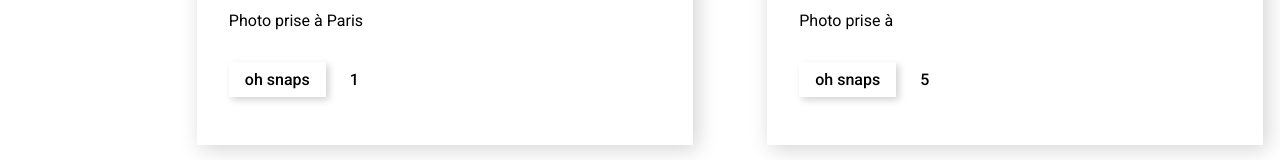
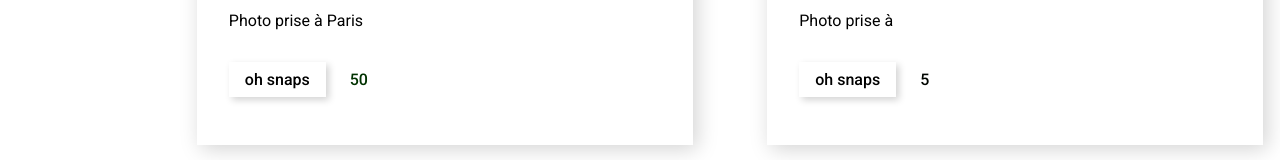
Before and after one commit to marie-lourdes/Site-snapface-Angular, an Angular app: page / in a window 1280 px wide. Shown: the part 715-875 px from the top of the page. Built offline with nearby package versions, Linux system fonts and the light colour scheme.

Commit message:
app-style-dynamic: face-snap.component.html => add style dynamic color rgb green with directive [ngStyle] to span number snaps , the green increase with the number snaps on the event click

```diff
--- a/src/app/app.component.html
+++ b/src/app/app.component.html
@@ -8,9 +8,13 @@
 <!-- * * * * * * * * * * * * * * * * * * * * * * * * * * * * * * * -->
 <!-- INTEGRATION DE LA BALISE DU COMPONENT FaceSnapComponent via son selector app-face-snap dans le component racine AppComponent-->
 <main class="app-main">
+    <!--les style inline en TS sont des objets (comme react.js) donc ts etant une surcouche de javascript:
+        les guillemet des nom de propriété ne sont pas obligatoire sauf les valeurs en string
+        la nomenture du style javascript s applique aussi a Typescript , les propriété doivent etre en camel case pour la clarté du code avec le css et scss-->
     <app-face-snap  *ngFor=" let snap of mySnaps" [faceSnap]="snap" [ngStyle]="{
+        margin: '3%',
         width: '40%',
-        margin: '3%'
+        backgroundColor: 'transparent'
     }"></app-face-snap>
 </main>
 
--- a/src/app/app.component.ts
+++ b/src/app/app.component.ts
@@ -16,7 +16,7 @@ export class AppComponent implements OnInit {
         title: "test titre class",
         description: "description class model",
         createDate: new Date(),
-        snaps: 1,
+        snaps: 50,
         imageUrl: "../../assets/book.jpg",
         location: "Paris"
       },
--- a/src/app/face-snap/face-snap.component.html
+++ b/src/app/face-snap/face-snap.component.html
@@ -10,6 +10,8 @@
     <p>Photo prise à {{faceSnap.location}}</p>
     <p>
        <button (click)="onSnap()">{{buttonText}}</button>
-       <span *ngIf ="faceSnap.snaps > 0"> {{faceSnap.snaps}}</span>
+       <!-- fonctionalité style dynamic au clic la couleur green du rgb augmente au nombre de clic et du snaps qui augmente avec la methode onSnap()
+    a partir de 50 pour le green RGB, la couleur verte est visible , plus le nombre augmente plus le texte est vert-->
+       <span *ngIf ="faceSnap.snaps > 0" [ngStyle]="{color:'rgb(0,'+ faceSnap.snaps +',0)'}"> {{faceSnap.snaps}}</span>
     </p>
 </div>
--- a/src/app/face-snap/face-snap.component.ts
+++ b/src/app/face-snap/face-snap.component.ts
@@ -36,8 +36,8 @@ export class FaceSnapComponent  implements OnInit {
   //la nomenclature veut que les methodes qui ecoute les evènement commence par on
 onSnap() {
     console.log(this.snapped);
+    //suppression des fonctionalites de desincrementation et de changement pour la fonctionalité du style dynamic au clic du bouton et de la couleur en fonction du nombre de snaps qui augmente
     // evenement au click et verification de l image si elle est deja snapped et selon, on effectue une modication du texte du bouton avec le changement de valeur par defaut de this.snapped sur false
-
     /*this.buttonText = this.snapped ? "Oops!yet snapped" : "oh snaps";
     if(this.snapped) { // condidtion de if à true ar defaut,  la propriété snapped est à false par defaut associé au texte du bouton "oh snaps" defini par defaut ci dessus
       //si deja cliqué et snappé on desincremente le nombre de snaps
```
